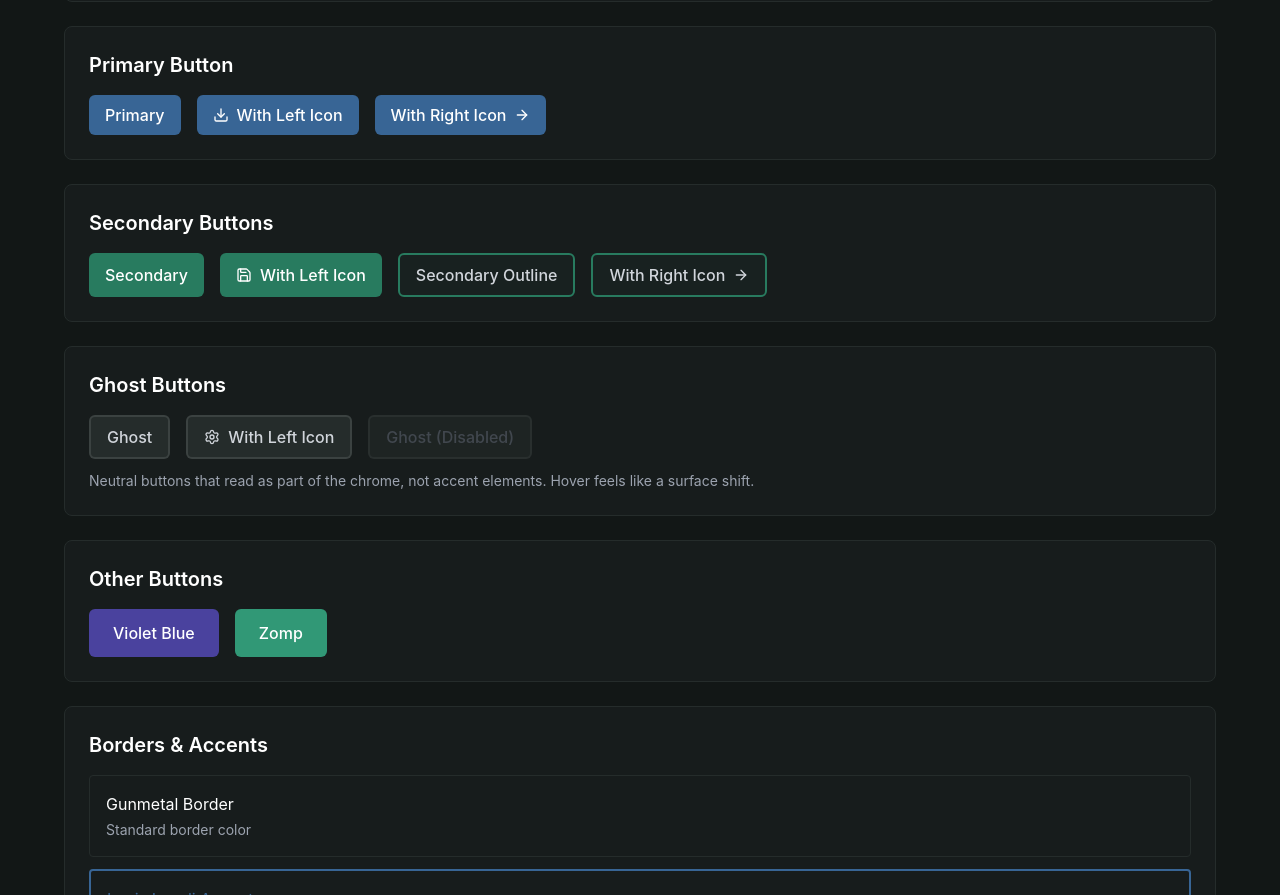
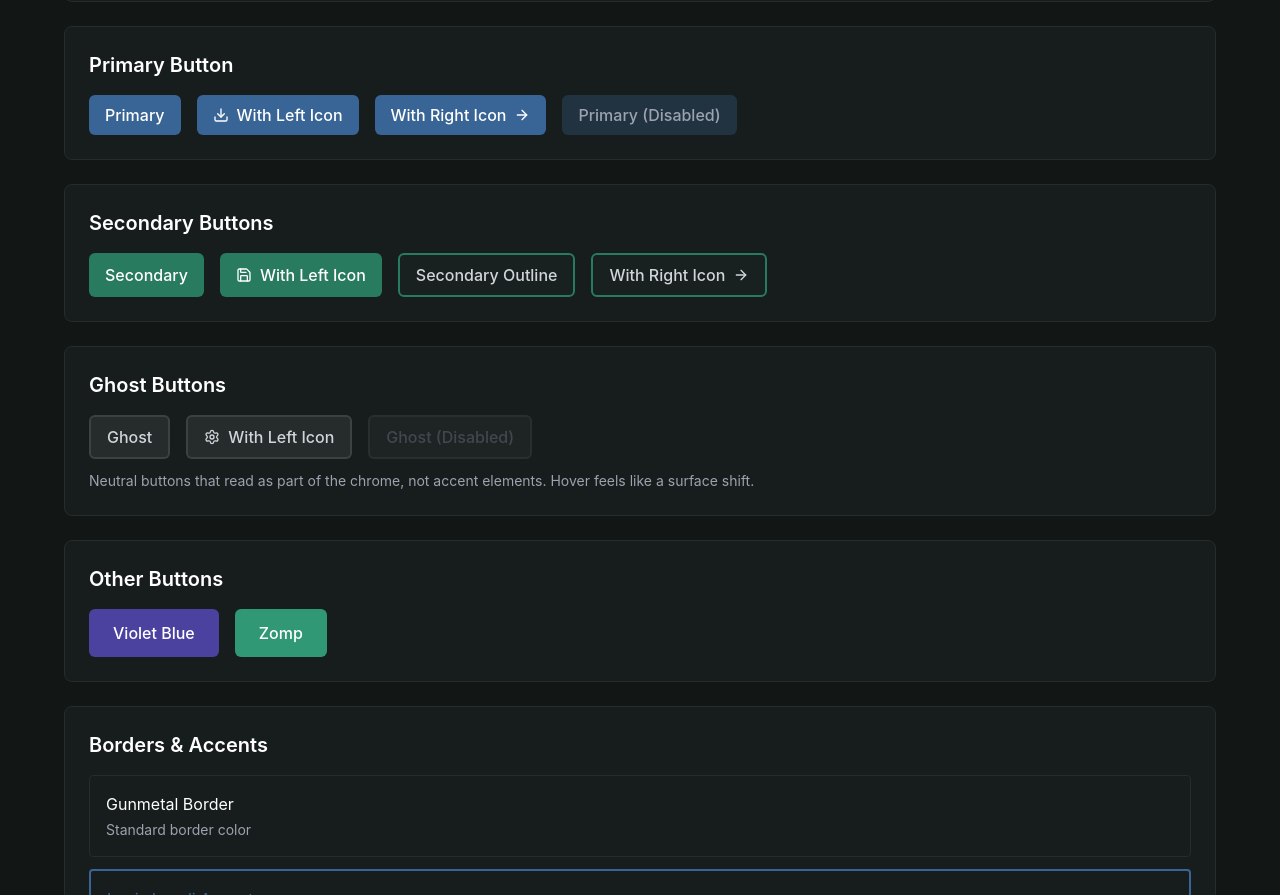
Before and after one commit to Biggsen/mc-region-maker, a React (Vite) app: page /styleguide in a window 1280 px wide. Shown: the part 1260-2155 px from the top of the page. Built offline with nearby package versions, Linux system fonts and the light colour scheme.

Commit message:
primary button disabled style

```diff
--- a/src/components/Button.tsx
+++ b/src/components/Button.tsx
@@ -19,7 +19,7 @@ export function Button({
   const baseStyles = 'font-medium px-4 py-2 rounded-md transition-colors focus:outline-none focus-visible:ring-2 focus-visible:ring-white active:translate-y-[1px] disabled:translate-y-0 inline-flex items-center justify-center gap-2'
 
   const variantStyles = {
-    primary: 'bg-lapis-lazuli hover:bg-lapis-lazuli/80 text-white disabled:bg-lapis-lazuli/50 disabled:cursor-not-allowed disabled:opacity-50',
+    primary: 'bg-lapis-lazuli hover:bg-lapis-lazuli/80 text-white disabled:bg-lapis-lazuli/30 disabled:text-gray-400 disabled:cursor-not-allowed',
     secondary: 'bg-viridian hover:bg-viridian/80 text-white disabled:bg-viridian/50 disabled:cursor-not-allowed disabled:opacity-50',
     'secondary-outline': 'bg-viridian/5 hover:bg-viridian/10 active:bg-viridian/20 border-2 border-viridian text-gray-300 disabled:border-viridian/50 disabled:text-gray-500 disabled:cursor-not-allowed disabled:opacity-50',
     ghost: 'bg-gunmetal hover:bg-hover-surface active:bg-active-surface border-2 border-white/10 text-gray-300 disabled:text-gray-500 disabled:cursor-not-allowed disabled:opacity-50'
--- a/src/components/StyleGuide.tsx
+++ b/src/components/StyleGuide.tsx
@@ -75,6 +75,7 @@ export function StyleGuide() {
                 <Button variant="primary">Primary</Button>
                 <Button variant="primary" leftIcon={<Download size={16} />}>With Left Icon</Button>
                 <Button variant="primary" rightIcon={<ArrowRight size={16} />}>With Right Icon</Button>
+                <Button variant="primary" disabled>Primary (Disabled)</Button>
               </div>
             </div>
 
```
